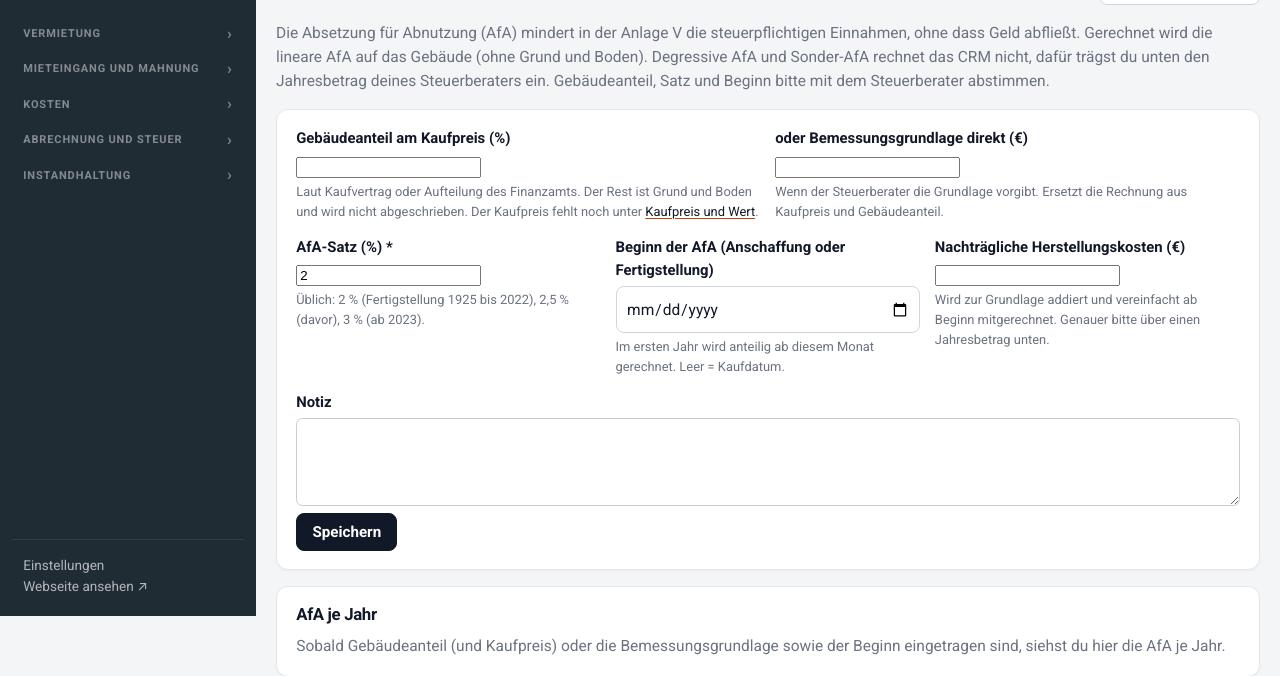
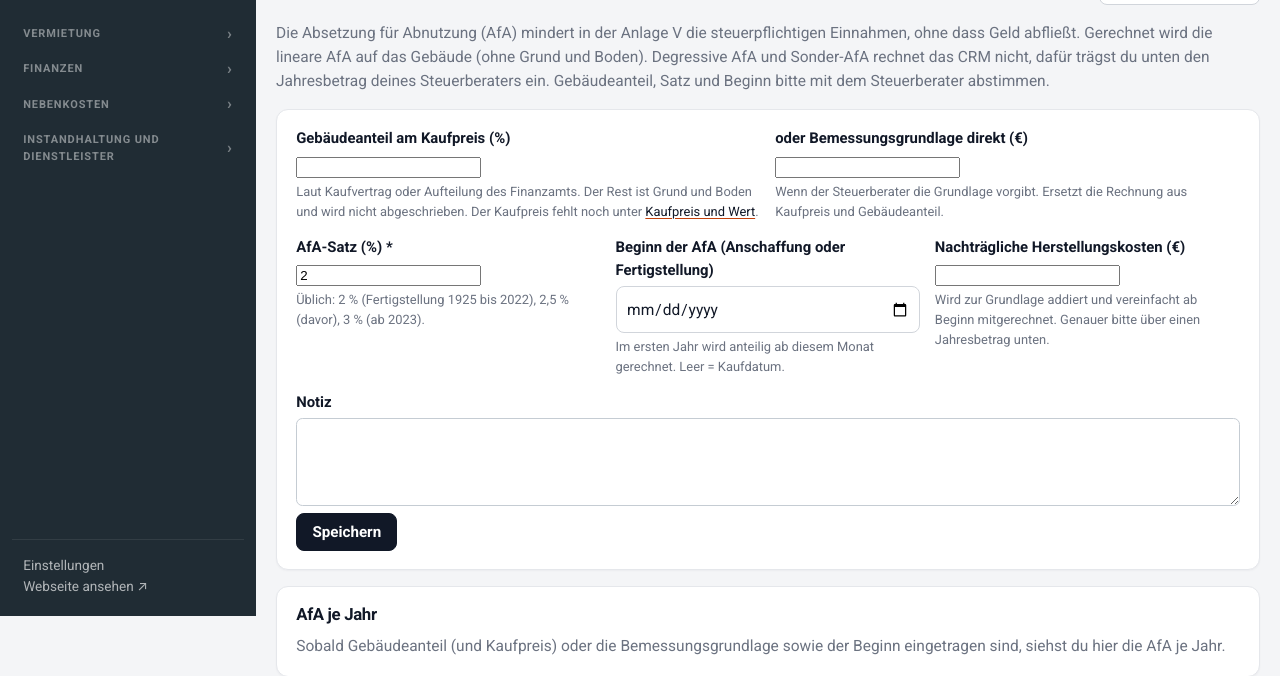
Before and after one commit to Loqmanbaris/Hausverwaltung, a Laravel app: template resources/views/afa/edit.blade.php in a window 1280 px wide. Shown: the part 184-860 px from the top of the page. Run offline with Laravel 12, Linux system fonts and the light colour scheme; the template is opened without the code that fills it, so the values that code supplies are empty; the visitor is signed in with stand-in values (Sample User, id 1); data comes from the database, SQL or seed files in the repository.

Commit message:
Seitenmenü: Finanzthemen unter „Finanzen“ gesammelt
Co-Authored-By: Claude Opus 5.5 <noreply@anthropic.com>
Claude-Session: https://claude.ai/code/session_01JmG36DqLSaYo9rczwfMQCj

```diff
--- a/resources/views/partials/nav-main.blade.php
+++ b/resources/views/partials/nav-main.blade.php
@@ -23,31 +23,30 @@
           ['Mieterhöhungen', 'rent_increase.index', ['rent_increase.*'], 0, false],
           ['Kautionen', 'deposit.index', ['deposit.*'], 0, false],
       ],
-      'Mieteingang und Mahnung' => [
+      // Alles rund ums Geld steht seit 02.11.2026 gesammelt unter „Finanzen“
+      'Finanzen' => [
           ['Mieteingang', 'rent.month', ['rent.month'], 0, false],
           ['Offene Posten', 'rent.open', ['rent.open'], 0, false],
           ['Mahnwesen', 'dunning.index', ['dunning.*'], 0, false],
           ['Kontoauszüge', 'bank.transactions', ['bank.index', 'bank.transactions', 'bank.edit', 'bank.expenses*'], $badge['bank'] + $badge['expenses'], false],
+          ['Belege', 'receipts.index', ['receipts.*', 'einvoice.*'], 0, false],
+          ['Wiederkehrende Ausgaben', 'recurring.index', ['recurring.*'], 0, false],
           ['Rechnungen schreiben', 'invoices.index', ['invoices.*'], 0, true],
           ['E-Rechnung (Mieten)', 'erechnung.index', ['erechnung.*'], 0, false],
+          ['Finanzierung', 'finance.index', ['finance.*', 'loans.*', 'properties.values'], 0, false],
+          ['Anlage V', 'anlage-v.index', ['anlage-v.*'], 0, false],
+          ['Jahresbericht', 'report.index', ['report.*'], 0, false],
+          ['DATEV-Export', 'datev.index', ['datev.*'], 0, true],
       ],
-      'Kosten' => [
-          ['Belege', 'receipts.index', ['receipts.*', 'einvoice.*'], 0, false],
-          ['Wiederkehrende Ausgaben', 'recurring.index', ['recurring.*'], 0, false],
+      'Nebenkosten' => [
+          ['Nebenkosten', 'nk.index', ['nk.index', 'nk.show', 'nk.print'], 0, false],
+          ['Zähler und CO2', 'consumption.index', ['consumption.*', 'co2.*'], $badge['heat'] ?? 0, false],
+      ],
+      'Instandhaltung und Dienstleister' => [
+          ['Schäden und Aufträge', 'workorders.index', ['workorders.*'], $badge['orders'] ?? 0, false],
+          ['Wartungsplan', 'maintenance.index', ['maintenance.*'], $badge['maint'] ?? 0, false],
           ['Laufende Verträge', 'svc.index', ['svc.*'], 0, false],
           ['Lieferanten', 'vendors.index', ['vendors.*'], 0, false],
-      ],
-      'Abrechnung und Steuer' => [
-          ['Nebenkosten', 'nk.index', ['nk.index', 'nk.show', 'nk.print'], 0, false],
-          ['Zähler und CO2', 'consumption.index', ['consumption.*', 'co2.*'], $badge['heat'] ?? 0, false],
-          ['Anlage V', 'anlage-v.index', ['anlage-v.*'], 0, false],
-          ['Jahresbericht', 'report.index', ['report.*'], 0, false],
-          ['Finanzierung', 'finance.index', ['finance.*', 'loans.*', 'properties.values'], 0, false],
-          ['DATEV-Export', 'datev.index', ['datev.*'], 0, true],
-      ],
-      'Instandhaltung' => [
-          ['Schäden und Aufträge', 'workorders.index', ['workorders.*'], $badge['orders'] ?? 0, false],
-          ['Wartungsplan', 'maintenance.index', ['maintenance.*'], $badge['maint'] ?? 0, false],
       ],
       // Gruppen „Stammdaten“, „Webseite“ und „Verwaltung“ stehen seit 02.11.2026 als Kacheln unter Profilmenü → Einstellungen
   ];
```
Also changed, not shown: CHANGELOG.md.
